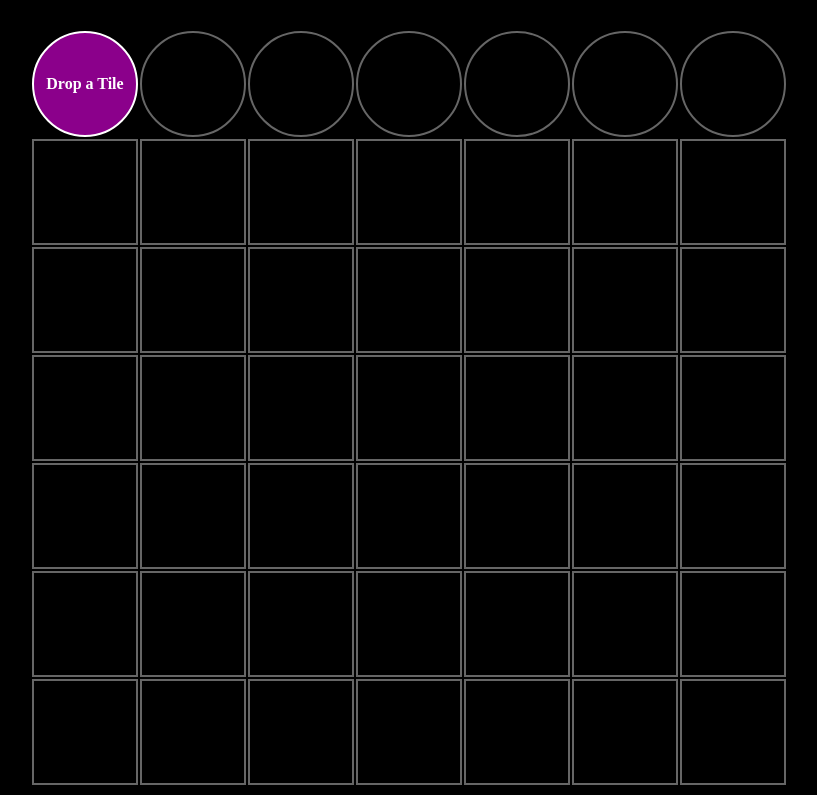
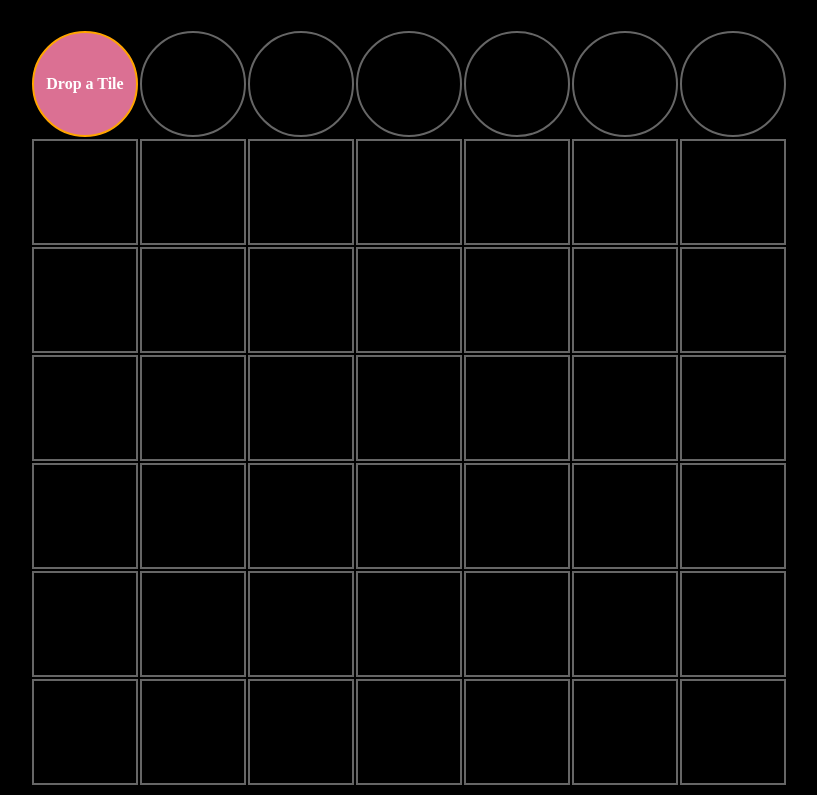
Before and after one commit to Fern-Ali/ConnectFourGame, a plain HTML site: page index.html in a window 1280 px wide. In both pictures the pointer is over the element 316 px from the left and 174 px from the top of the page. Shown: the part 90-885 px from the top of the page, without its empty margins (231-1048 px from the left). Drawn offline with Linux system fonts and the light colour scheme.

Commit message:
changed drop token hover style in css

```diff
--- a/learning.css
+++ b/learning.css
@@ -33,11 +33,11 @@ table {
 }
 
 .myTopCells:hover{
-    background-color: darkmagenta;
+    background-color: palevioletred;
     cursor: pointer;
     color: white;
     border-radius: 100px;
-    border: solid 2px white;
+    border: solid 2px orange;
     text-align: center;
 
 
```
